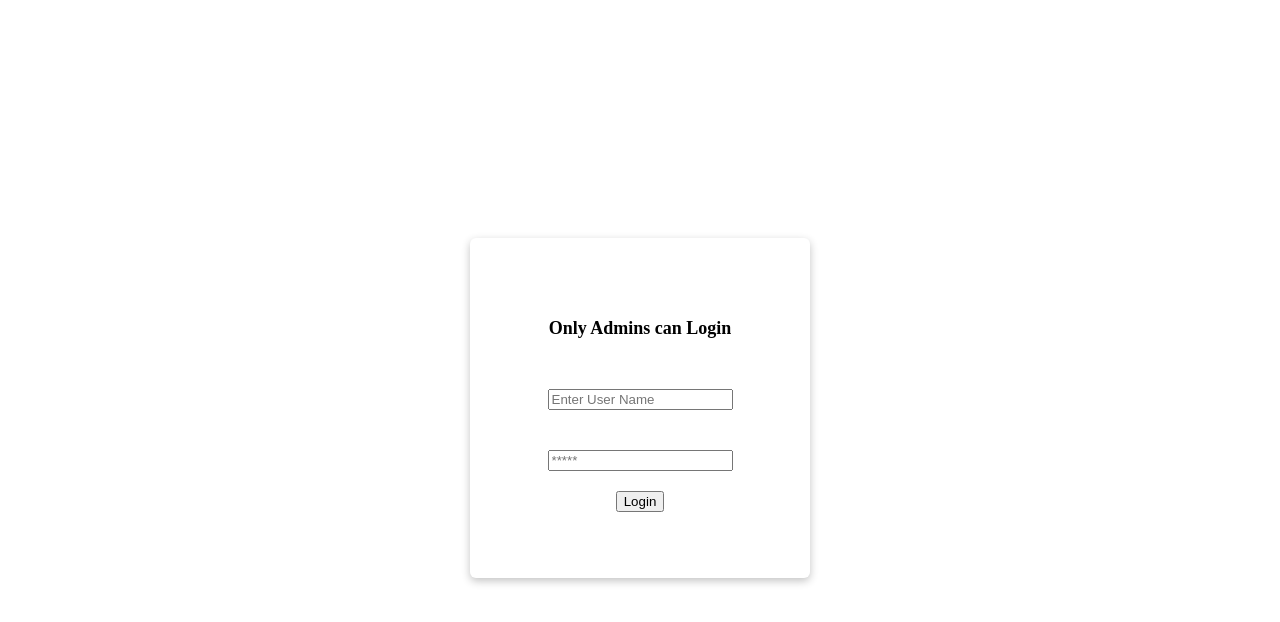
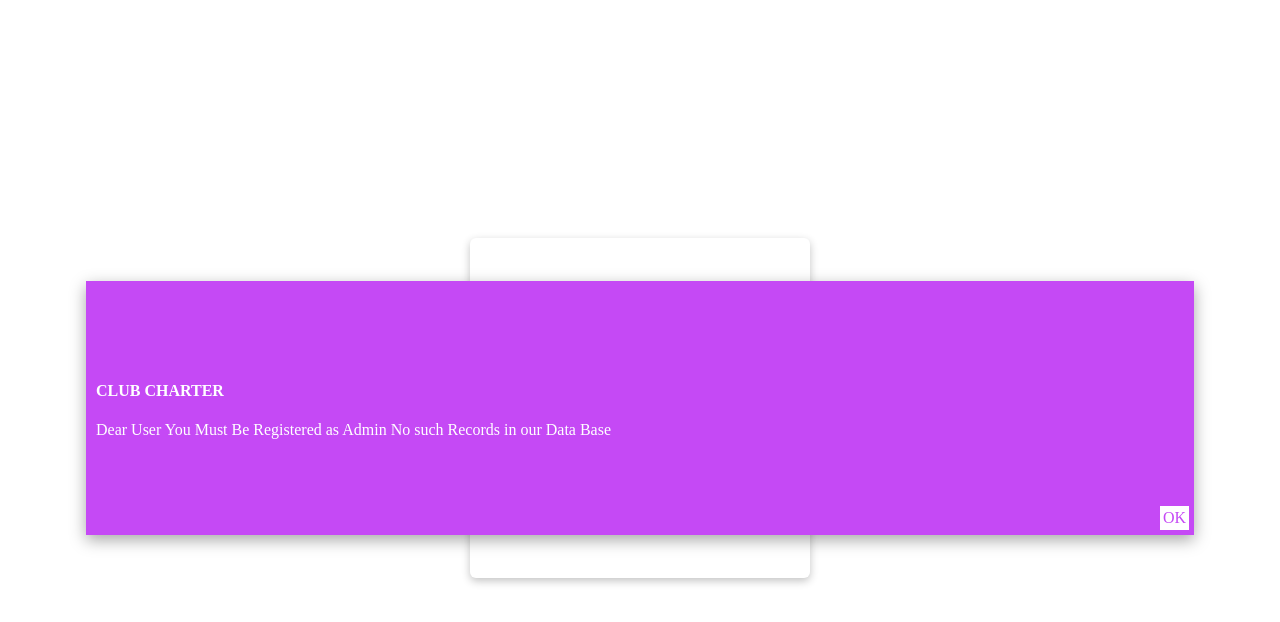
Before and after one commit to joseph-winner/clubcharter, a plain HTML site: page admin/admin.html in a window 1280 px wide. Both pictures are taken after a click on the button "Login". Drawn offline with Linux system fonts and the light colour scheme; some icons are missing.

Commit message:
admin Authetication

```diff
--- a/admin/admin.html
+++ b/admin/admin.html
@@ -14,6 +14,7 @@
     body{
         display: flex;
         justify-content: center;
+        flex-direction: column;
         align-items: center;
         height: 100vh;
     }
@@ -36,6 +37,25 @@
     .admin-section input{
         margin: 20px 0px;
     }
+
+    .alert-message{
+        display: block;
+        position: absolute;
+        background-color: #c549f5;
+        color: #fff;
+        width: 85%;
+        padding: 80px 10px;
+        box-shadow: rgba(0, 0, 0, 0.35) 0px 5px 15px;
+    }
+    .dele{
+        position: absolute;
+        bottom: 5px;
+        right: 5px;
+        background-color: #fff;
+        color: #c549f5;
+        padding: 3px;
+        cursor: pointer;
+    }
 </style>
 <body>
     <article class="admin-section">
@@ -52,8 +72,22 @@
         <input type="password" name="password" id="password" placeholder="*****" required>
         <button>Login</button>
     </article>
+    <div class="alert-message" style="display: none;">
+        <h4>CLUB CHARTER</h4>
+        <p>
+            Dear User You Must Be Registered as Admin No such Records in our Data Base
+        </p>
+        <span class="dele">
+            OK
+        </span>
+    </div>
 
     <script>
+        var deleteBtn = document.querySelector(".dele")
+        deleteBtn.addEventListener("click", ()=>{
+            document.querySelector(".alert-message").style.display = "none";
+        })
+
         var user1 = {
             name: "mubarak",
             password: "mubarak2023"
@@ -69,7 +103,10 @@
             var password = document.getElementById("password");
             if(name.value === user1.name || name.value === user2.name && password.value === user1.password || password.value === user2.password){
                 window.location = "../USERDATA/USERPROFILEDATA.html"
+            } else {
+                document.querySelector(".alert-message").style.display = "block";
             }
+
         })
     </script>
 </body>
```
